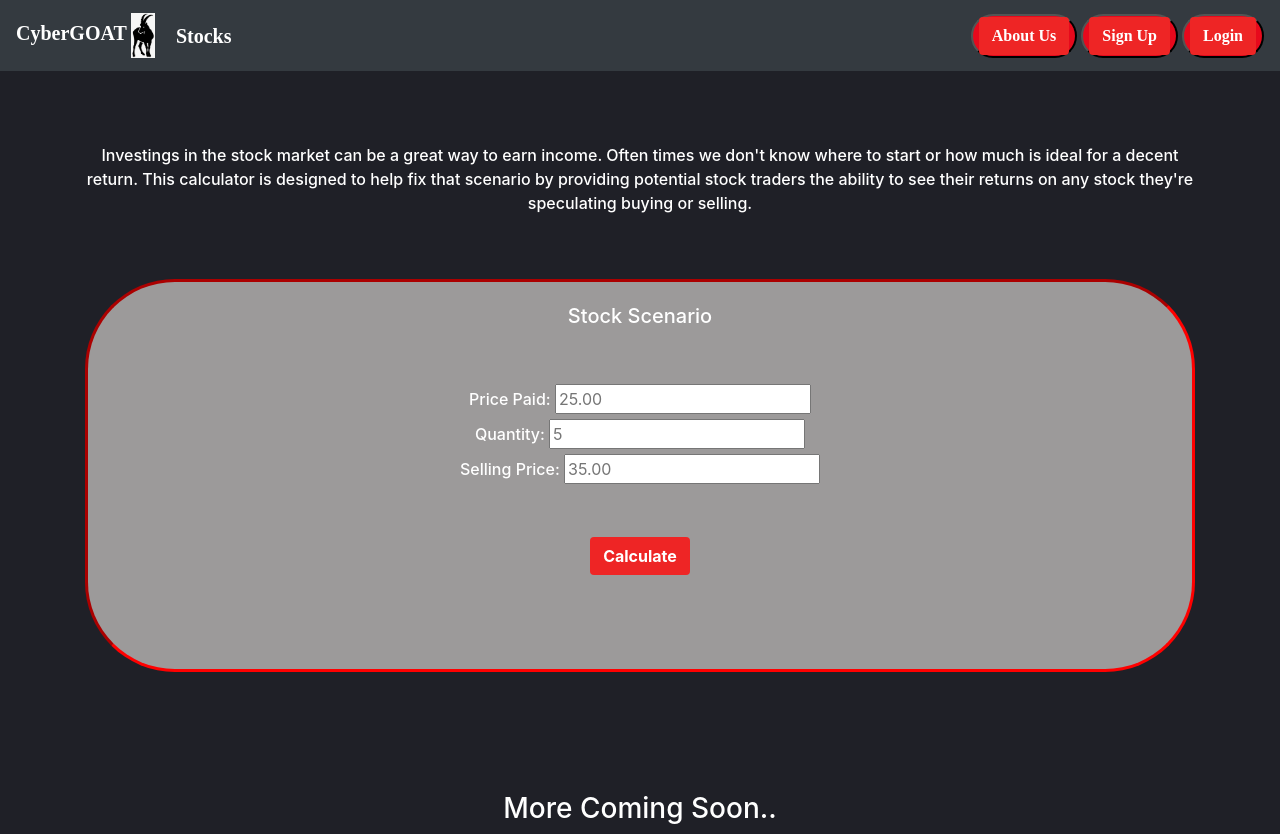
After one commit to Mr-Gus/CyberGoat, a Django app: page /stocks/ in a window 1280 px wide. The commit adds this page. Run offline with Django 3.2, Linux system fonts and the light colour scheme; some libraries are stand-ins or nearby versions.

Commit message:
New section added

```diff
--- /dev/null
+++ b/cyberapp/programs/stocks.py
@@ -0,0 +1,55 @@
+import yfinance as yf
+
+
+def percent_change(original, final):
+    try:
+        original = float(original)
+        final = float(final)
+        change = final - original
+        change = change / original * 100
+        change = float('{:.2f}'.format(change))
+        '''
+        if change < 0:
+            return(f'The value went from {original} to {final} and decreased by {change}')
+        elif change == 0:
+            return(change)
+        elif change > 0:
+            return(f'The value went from {original} to {final} and increased by {change}')
+        '''
+    except:
+        change = None
+    return(change)
+
+
+#Program part that calculates stockprice returns. Advance version will provide best scenario.
+
+stocks = { 'nike': [88.53, 40, 115.29], 'citi': [45.04, 42, 85.00], 'honeywell': [134.39, 31, 189.00], 'leidos': [95.45, 33, 112.00],
+'starbucks':[74.89, 28, 93.00], 'abbot': [89.92,20, 98.00], 'ddog':[71.98, 22, 81.00], 'morganSan': [38.57, 41, 59.00], 'repub': [80.33, 35, 96.00],
+'wastem':[108.70, 13, 114.00] }
+
+def stock_calc(price_paid, quantity, sell_price):
+    total_gain= (sell_price - price_paid) * quantity
+    return total_gain
+
+def scenario(stock=stocks, target_value=20000):
+    expected_gains = 0
+    personal_invested = 0
+    total_investments = 0
+
+    for name, values in stock.items():
+        personal_invested += (values[0] * values[1])
+        expected_gains += stock_calc(values[0],values[1], values[2])
+        print()
+
+
+    total_investments  = personal_invested + expected_gains
+
+    if total_investments < target_value:
+        report = 'Goals will not be met.\nPersonal investment: ${:,.2f} + Expected return: ${:,.2f} =  ${:,.2f}.\nPortfolio change: {:.2f}%'.format(personal_invested, expected_gains, (total_investments), percent_change(personal_invested,total_investments))
+
+    elif total_investments >= target_value:
+        report = 'Goals will be met.\nPersonal investment: ${:,.2f} + Expected return: ${:,.2f} = ${:,.2f}. \nPortfolio change: {:.2f}%'.format(personal_invested, expected_gains, (total_investments),percent_change(personal_invested,total_investments))
+    else:
+        report = None
+
+    return(report)
--- a/cybergoat/settings.py
+++ b/cybergoat/settings.py
@@ -20,7 +20,7 @@ BASE_DIR = os.path.dirname(os.path.dirname(os.path.abspath(__file__)))
 # See https://docs.djangoproject.com/en/3.0/howto/deployment/checklist/
 
 # SECURITY WARNING: keep the secret key used in production secret!
-SECRET_KEY = '_^sa-o6lar8t$&b8&pb=9@8nl$1g)6u6!$&4vltokb%7$8q-v4'
+SECRET_KEY = '_^sa-o6lar8t$&b8&pb=9@8nl$1g)6u6!$&4vltokb%7$8q'
 
 # SECURITY WARNING: don't run with debug turned on in production!
 DEBUG = True
--- a/cybergoat/urls.py
+++ b/cybergoat/urls.py
@@ -23,6 +23,7 @@ urlpatterns = [
     url('^admin/', admin.site.urls),
     url(r'^$', views.home, name = 'home'),
     url(r'^about/', views.about, name='about'),
+    url(r'^stocks/', views.stockPage, name='stocks'),
     url(r'^accounts/', include('accounts.urls', namespace='accounts')),
     url(r'^accounts/',include('django.contrib.auth.urls')),
     url(r'^test/', views.login, name='test'),
--- a/cybergoat/views.py
+++ b/cybergoat/views.py
@@ -1,14 +1,8 @@
 from django.shortcuts import render
-from cyberapp.programs import money
+from cyberapp.programs import money, stocks
 import subprocess
 import os
 
-def login(request):
-    return render(request,'test.html', {})
-
-def logout(request):
-
-    return render(request,'logout.html', {})
 
 def home(request):
     try:
@@ -32,5 +26,32 @@ def home(request):
 
     return render(request, 'index.html',{})
 
+def stockPage(request):
+    if request.method == 'POST':
+        try:
+            price_paid = float(request.POST['price_paid'])
+            quantity = int(request.POST['quantity'])
+            sell_price = float(request.POST['sell_price'])
+            total_gain = stocks.stock_calc(price_paid, quantity, sell_price)
+            total_gain = '{:,.2f} | Change: {:,.2f}%'.format(total_gain, stocks.percent_change(price_paid, sell_price))
+
+            return render(request, 'stocks.html', {'total_gain':total_gain})
+
+        except Exception:
+            error = 'Error! Input not understoood'
+            return render(request, 'stocks.html', {'error':error})
+
+
+    return render(request, 'stocks.html',{})
+
+
 def about(request):
     return render(request, 'about.html', {})
+
+
+def login(request):
+    return render(request,'test.html', {})
+
+def logout(request):
+
+    return render(request,'logout.html', {})
--- a/static/css/index.css
+++ b/static/css/index.css
@@ -3,8 +3,11 @@ text-align: center;
 }
 
 
+
 input{
   width:25%;
+  margin-left: auto;
+  margin-right: auto;
 }
 
 
@@ -14,6 +17,7 @@ input{
   border-color:red;
   background-color: #9c9a9a;
   padding:5%;
+
 
 }
 
--- a/static/css/master.css
+++ b/static/css/master.css
@@ -21,12 +21,19 @@ button{
 height: 45px;
 }
 
-h1, .navbar-brand{
+h1, .navbar-brand, a{
   font-family: BankFuturistic;
   font-weight: bold;
-
+  font-size: 20px;
+  color: white;
 }
 
 .navbar-brand{
-  padding-right: 3%;
+  padding-right: 5px;
 }
+
+.navbar-left{
+  border-width: thin;
+  border-right: lightgray;
+
+}
--- /dev/null
+++ b/static/css/stocks.css
@@ -0,0 +1,33 @@
+h1, p, form, h3{
+    color: white;
+    text-align: center;
+    font-weight: 500;
+    font-family: -apple-system, BlinkMacSystemFont, 'Segoe UI', Roboto, Oxygen, Ubuntu, Cantarell, 'Open Sans', 'Helvetica Neue', sans-serif;
+}
+
+
+.btn{
+    background-color: #ee2525;
+}
+
+
+
+.stockCalculator{
+
+    border-radius: 90px;
+    background-color: #9c9a9a;
+    padding: 2%;
+    border-style: inset;
+    border-color:red;
+
+}
+
+label{
+
+    text-align: start;
+}
+
+/* Need to define banner */
+.stockContent{
+
+}
--- a/templates/base.html
+++ b/templates/base.html
@@ -24,11 +24,15 @@
     <nav class="navbar navbar-expand-sm bg-dark navbar-dark">
   <!-- Brand -->
     <a class="navbar-brand" href="{% url 'home' %}">CyberGOAT <img class="logo" src="{% static "images/goat.png" alt="CG" %}"></a>
+    <ul class="navbar-nav">
 
+      <li class="navbar-nav navbar-left"><a href="{%url 'stocks' %}">Stocks</a></li>
+
+    </ul>
 
 
   <!-- Links -->
-  <ul class="navbar-nav navbar-right ml-auto" id='navbar'>
+  <ul class="navbar-nav navbar-right ml-auto" >
     <li class="nav navbar-right">
       <ul class='nav navbar-nav '>
 
--- /dev/null
+++ b/templates/stocks.html
@@ -0,0 +1,54 @@
+{% extends 'base.html' %}
+{%load static%}
+{% block content %}
+<link rel="stylesheet" type="text/css" href="{% static "css/stocks.css" %}"/>
+
+<br><br><br>
+<p>
+Investings in the stock market can be a great way to earn income. Often times we don't know where
+to start or how much is ideal for a decent return. This calculator is designed to help fix that scenario by
+providing potential stock traders the ability to see their returns on any stock they're speculating buying or selling.
+</p>
+<br><br>
+<div class="stockCalculator">
+  <h1>Stock Scenario</h1>
+    <br>
+  <br>
+  <form method='POST' action ="{% url 'stocks' %}">
+     <label for="price_paid">Price Paid: </label>
+          <input type="number" step="any" name="price_paid" maxlength="11" placeholder="25.00" />
+          <br>
+           <label for="quantity">Quantity:</label>
+        <input type="number" name="quantity" maxlength="6" min="1"  class="quantity" placeholder="5"/>
+        <br>
+         <label for="sell_price">Selling Price:</label>
+      <input type="number" step="any" name="sell_price" maxlength="11" placeholder="35.00"/>
+        <br><br><br>
+        <input type="submit" class="btn" value="Calculate" />
+        {% csrf_token %}
+      </form>
+
+      <br><br><br>
+
+      {% if total_gain %}
+     <p>Estimated returns: ${{total_gain}}</p>
+      {% endif %}
+
+      {%if report%}
+      <br><br>
+     <b><p>{{report}}</p></b>
+      {%endif%}
+
+      {%if error%}
+     <b><p class="error">{{error}}</p></b>
+      {%endif%}
+</div>
+
+<br><br><br><br><br>
+<div class="stockContent">
+
+  <h3>More Coming Soon..</h3>
+
+</div>
+
+{% endblock %}
```
Also changed, not shown: static/cybergoat/css/login.css (deleted, +0 -9 lines), templates/index.html (+4 -3 lines), 2 other files.
